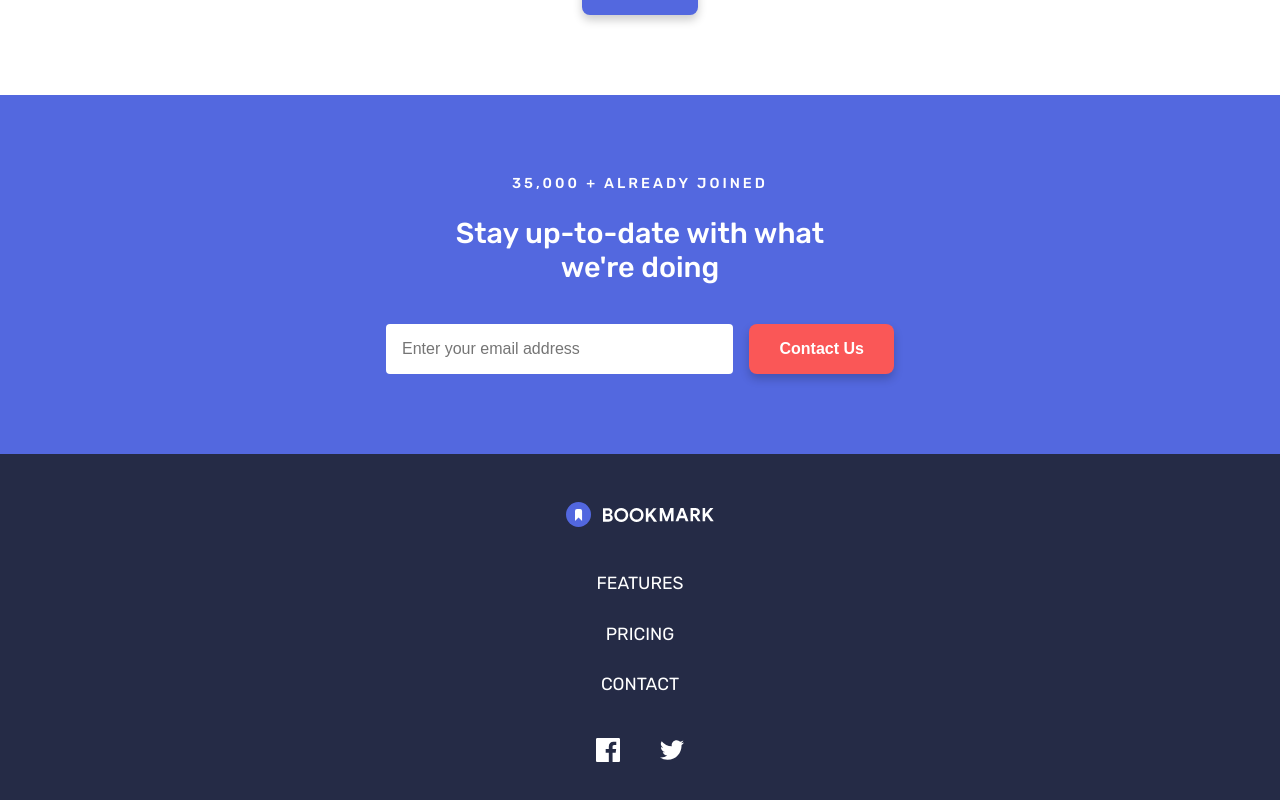
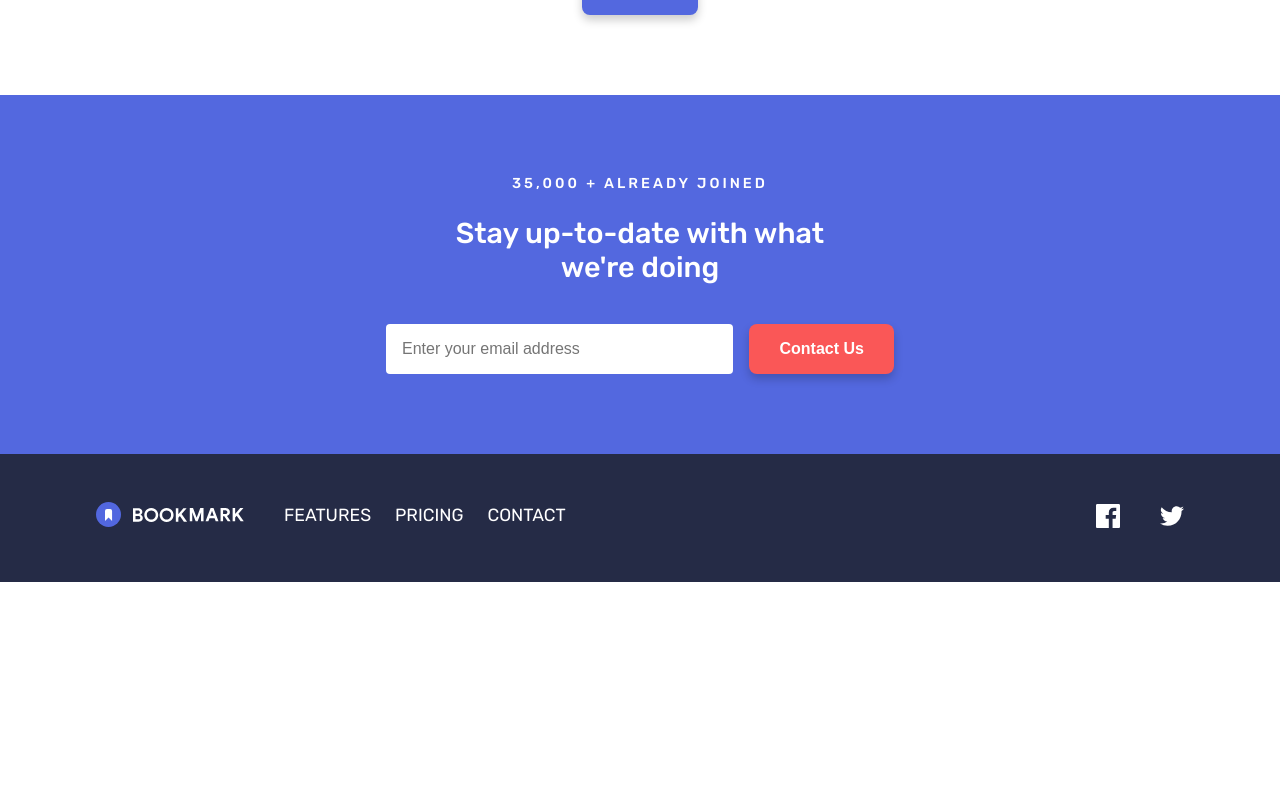
Before and after one commit to HIIfeanyichukwu/bookmark-landing-page, a React (Vite) app: page / in a window 1280 px wide. Shown: the part 2664-3464 px from the top of the page. After the commit the page ends 3246 px from the top, so only its background shows below. Built offline with nearby package versions, Linux system fonts and the light colour scheme.

Commit message:
footer done for deskt

```diff
--- a/src/Components/Footer.tsx
+++ b/src/Components/Footer.tsx
@@ -4,8 +4,9 @@ import fb from '/images/icon-facebook.svg'
 import twitter from '/images/icon-twitter.svg'
 
 const Main = styled.div`
-    /* display: flex; */
     line-height: 1.5;
+
+
 
     .links {
         list-style: none;
@@ -20,7 +21,6 @@ const Main = styled.div`
             text-decoration: none;
             text-transform: uppercase;
             color: #ffffff;
-            /* font-weight: 500; */
             text-align: center;
             font-size: 1.1rem;
         }
@@ -29,12 +29,36 @@ const Main = styled.div`
     .logo {
         margin-block-end: 2.3rem;
     }
+
+    @media (min-width: 1024px) {
+        display: flex;
+        gap: 2.5rem;
+
+        .logo {
+            margin: 0;
+        }
+
+        .links {
+            margin: 0;
+            display: flex;
+            gap: 1.5rem;
+
+            li + li {
+                margin: 0;
+            }
+        }
+    }
 `
 
 const Logos = styled.div`
     display: flex;
     gap: 2.5rem;
     align-items: center;
+
+    @media (min-width: 1024px) {
+
+        margin-inline-start: auto;
+    }
 `
 
 
@@ -44,6 +68,10 @@ const Container = styled.div`
     flex-direction: column;
     padding-block: 3rem;
     align-items: center;
+
+    @media (min-width: 1024px) {
+        flex-direction: row;
+    }
 `
 
 export default function Footer() {
```
